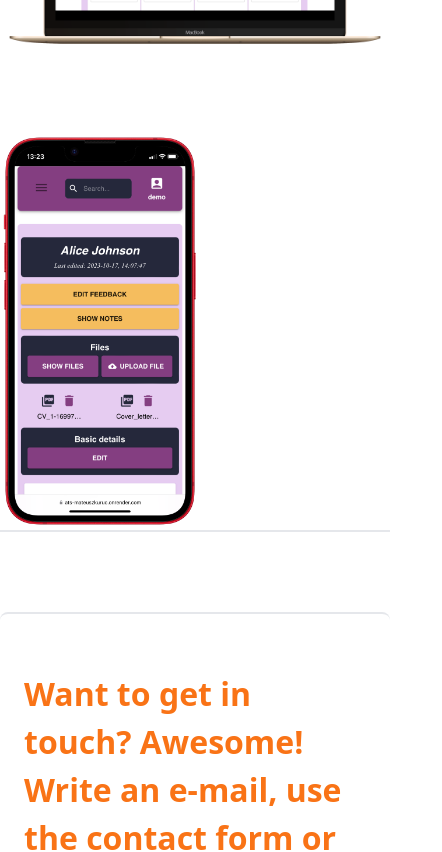
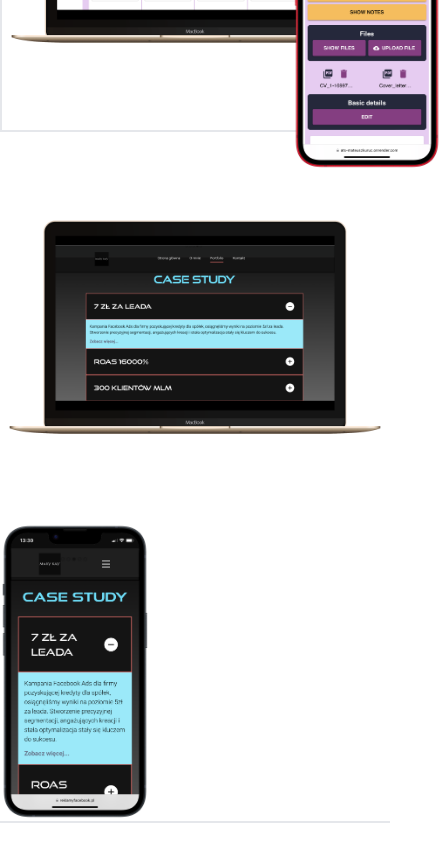
Before and after one commit to MateuszKuruc/developer-portfolio, a Next.js app in the folder developer-portfolio-site/: page / in a window 390 px wide. Shown: the part 3100-3952 px from the top of the page, 442 px wide, since content can reach past the window. Built offline with nearby package versions, Linux system fonts and the light colour scheme.

Commit message:
add screenshot from 2 portoflio projects to projects section. Use desktop and mobile pictures

```diff
--- a/developer-portfolio-site/src/app/components/Projects.tsx
+++ b/developer-portfolio-site/src/app/components/Projects.tsx
@@ -4,13 +4,38 @@ import React from "react";
 const Projects = () => {
   return (
     <section className="content-container border-t-2 border-b-2 bg-white dark:bg-gray-950 my-20">
-        <h2 className="bold-40 text-center">Projects</h2>
-<div>
-    <Image src="/project1_desktop_1.png" alt="ATS project desktop screen" width={500} height={500} />
-    <Image src="/project1_mobile_1.png" alt="ATS project mobile screen" width={200} height={200} />
-</div>
+      <h2 className="bold-40 text-center">Projects</h2>
+      <div className="relative max-w-[500px] border-2">
+        <Image
+          src="/project1_desktop_1.png"
+          alt="ATS project desktop screen"
+          width={500}
+          height={500}
+        />
+        <Image
+          src="/project1_mobile_1.png"
+          alt="ATS project mobile screen"
+          width={150}
+          height={150}
+          className="absolute top-1/3 left-3/4"
+        />
+      </div>
+      <div className="relative max-w-[500px]">
+        <Image
+          src="/project2_desktop_1.png"
+          alt="marketing portfolio desktop screen"
+          width={500}
+          height={500}
+        />
+        <Image
+          src="/project2_mobile_1.png"
+          alt="marketing portfolio mobile screen"
+          width={150}
+          height={150}
+        />
+      </div>
     </section>
-  )
+  );
 };
 
 export default Projects;
```
